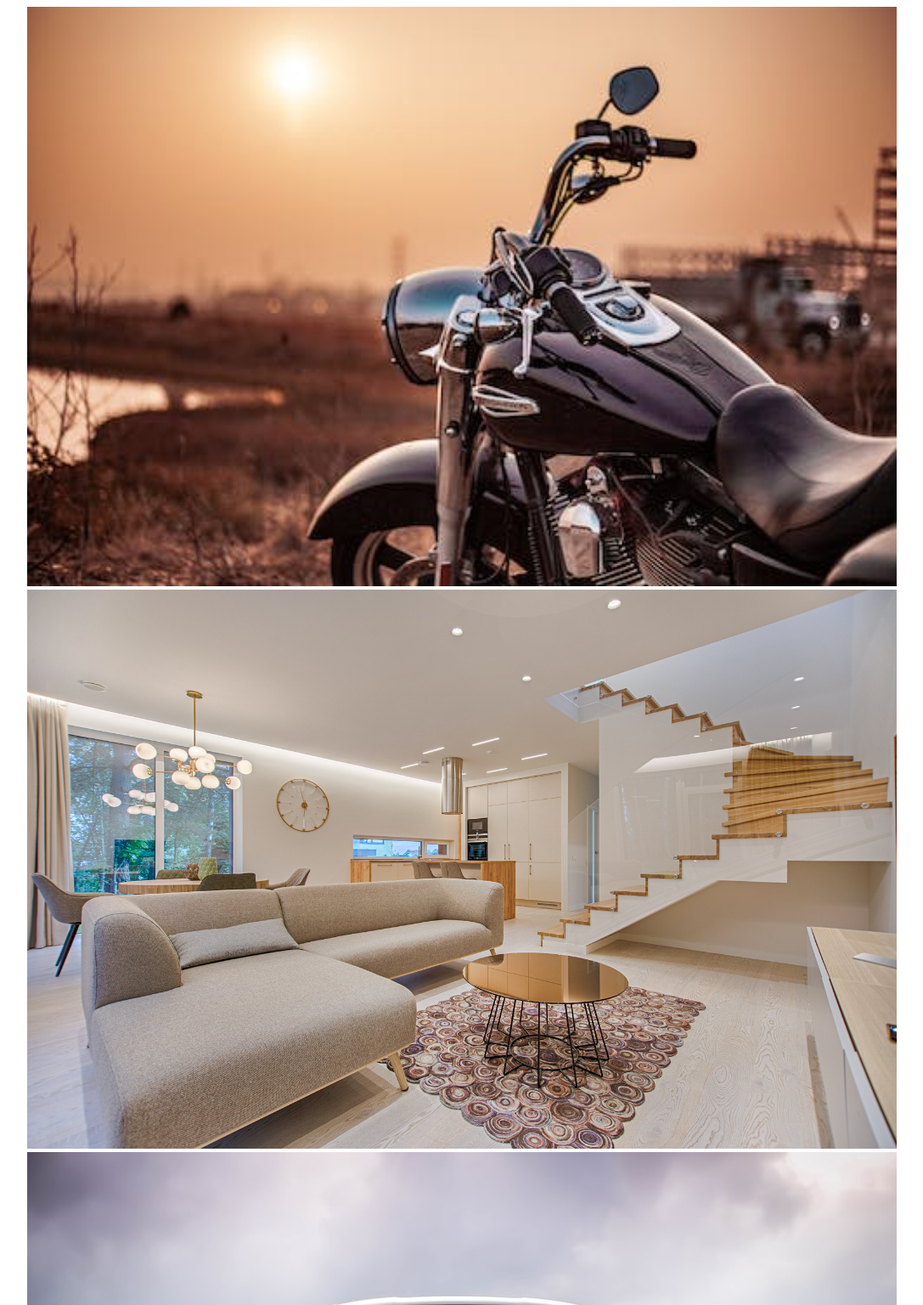
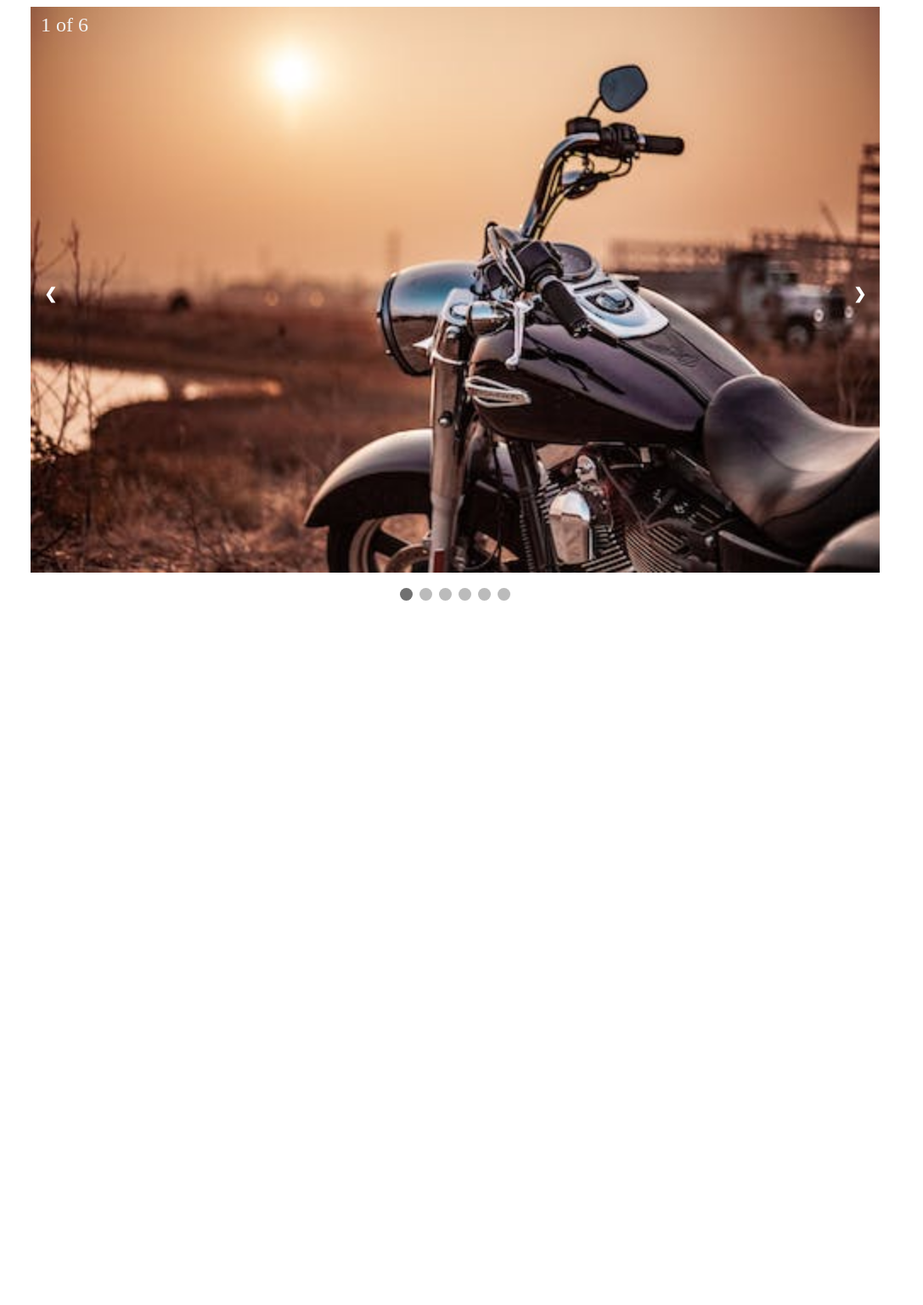
Before and after one commit to David-Unah/Slideshow, a plain HTML site: page index.html in a window 1280 px wide. Shown: the top 1536 px of the page at 85% size, without its empty margins (104-1191 px from the left). After the commit the page ends 800 px from the top, so only its background shows below. Drawn offline with Linux system fonts and the light colour scheme.

Commit message:
Updated Slides

```diff
--- a/css/main.css
+++ /dev/null
@@ -1,38 +0,0 @@
-* {
-    box-sizing:border-box;
-    width: 100%;
-}
-
-img {
-    width: 100%;
-}
-
-.slideshow_box {
-  max-width: 80%;
-  position: relative;
-  margin: auto;
-}
-
-.myslides {
-  display: none;
-}
-
-.prev, .next {
-  cursor: pointer;
-  position: absolute;
-  top: 50%;
-  width: auto;
-  margin-top: -22px;
-  padding: 16px;
-  color: black;
-  font-weight: bold;
-  font-size: 50px;
-  transition: 0.6s ease;
-  border-radius: 0 3px 3px 0;
-  user-select: none;
-}
-
-.next {
-  right: 0;
-  border-radius: 3px 0 0 3px;
-}
--- a/index.html
+++ b/index.html
@@ -4,45 +4,57 @@
     <meta charset="UTF-8" />
     <meta http-equiv="X-UA-Compatible" content="IE=edge" />
     <meta name="viewport" content="width=device-width, initial-scale=1.0" />
-    <title>My Slideshow</title>
-    <link rel="stylesheet" href="css/main.css" />
-    <script src="js/main.js"></script>
+    <title>MY SLIDESHOW</title>
+    <link rel="stylesheet" href="style.css" />
   </head>
+
   <body>
     <div class="slideshow_box">
-      <div class="mySlides">
-        <img src="img/bike.jpeg" alt="bike picture" />
+      <div class="mySlides fade">
+        <div class="numbertext">1 of 6</div>
+        <img src="img/bike.jpeg" />
       </div>
 
-      <div class="mySlides">
-        <img src="img/house.jpg" alt="house picture" />
+      <div class="mySlides fade">
+        <div class="numbertext">2 of 6</div>
+        <img src="img/camel.jpg" />
       </div>
 
-      <div class="mySlides">
-        <img src="img/madcar.jpg" alt="car picture" />
+      <div class="mySlides fade">
+        <div class="numbertext">3 of 6</div>
+        <img src="img/house.jpg" />
       </div>
 
-      <div class="mySlides">
-        <img src="img/robot.jpg " alt="robot picture" />
+      <div class="mySlides fade">
+        <div class="numbertext">4 of 6</div>
+        <img src="img/madcar.jpg" />
       </div>
 
-      <div class="mySlides">
-        <img src="img/shoe.jpg" alt="shoe picture" />
+      <div class="mySlides fade">
+        <div class="numbertext">5 of 6</div>
+        <img src="img/robot.jpg" />
       </div>
 
-      <div class="mySlides">
-        <img src="img/camel.jpg" alt="waterfall picture" />
+      <div class="mySlides fade">
+        <div class="numbertext">6 of 6</div>
+        <img src="img/shoe.jpg" />
       </div>
+
+      <!-- Next and previous buttons -->
       <a class="prev" onclick="plusSlides(-1)">&#10094;</a>
       <a class="next" onclick="plusSlides(1)">&#10095;</a>
     </div>
-      <br />
+    <br />
 
-    <!-- The dots/circles -->
+    <!-- dot circles -->
     <div style="text-align: center">
       <span class="dot" onclick="currentSlide(1)"></span>
       <span class="dot" onclick="currentSlide(2)"></span>
       <span class="dot" onclick="currentSlide(3)"></span>
+      <span class="dot" onclick="currentSlide(4)"></span>
+      <span class="dot" onclick="currentSlide(5)"></span>
+      <span class="dot" onclick="currentSlide(6)"></span>
     </div>
+    <script src="main.js"></script>
   </body>
 </html>
--- /dev/null
+++ b/style.css
@@ -0,0 +1,66 @@
+* {box-sizing:border-box}
+
+/* Slideshow Box */
+.slideshow_box {
+  max-width: 1000px;
+  position: relative;
+  margin: auto;
+}
+
+.mySlides {
+  display: none;
+}
+
+img {
+  vertical-align: middle;
+  width: 100%;
+}
+
+/* Next & previous buttons */
+.prev, .next {
+  cursor: pointer;
+  position: absolute;
+  top: 50%;
+  width: auto;
+  margin-top: -22px;
+  padding: 16px;
+  color: white;
+  font-weight: bold;
+  font-size: 18px;
+  transition: 0.6s ease;
+  border-radius: 0 3px 3px 0;
+  user-select: none;
+}
+
+.next {
+  right: 0;
+  border-radius: 3px 0 0 3px;
+}
+
+.prev:hover, .next:hover {
+  background-color: rgba(0,0,0,0.5);
+}
+
+
+.numbertext {
+  color: #f2f2f2;
+  font-size: 24px;
+  padding: 8px 12px;
+  position: absolute;
+  top: 0;
+}
+
+.dot {
+  cursor: pointer;
+  height: 15px;
+  width: 15px;
+  margin: 0 2px;
+  background-color: #bbb;
+  border-radius: 50%;
+  display: inline-block;
+  transition: background-color 0.6s ease;
+}
+
+.active, .dot:hover {
+  background-color: #717171;
+}
```
Also changed, not shown: main.js (renamed from js/main.js).
